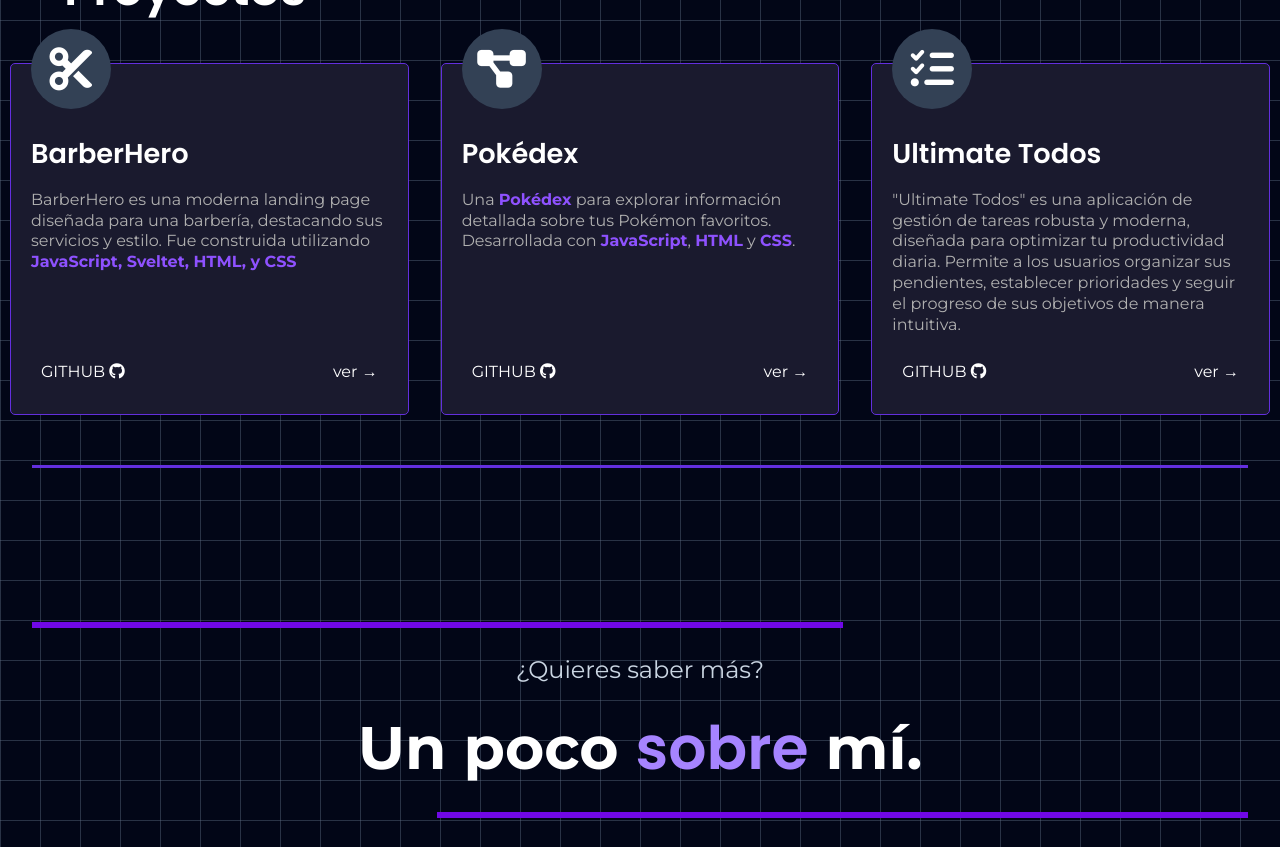
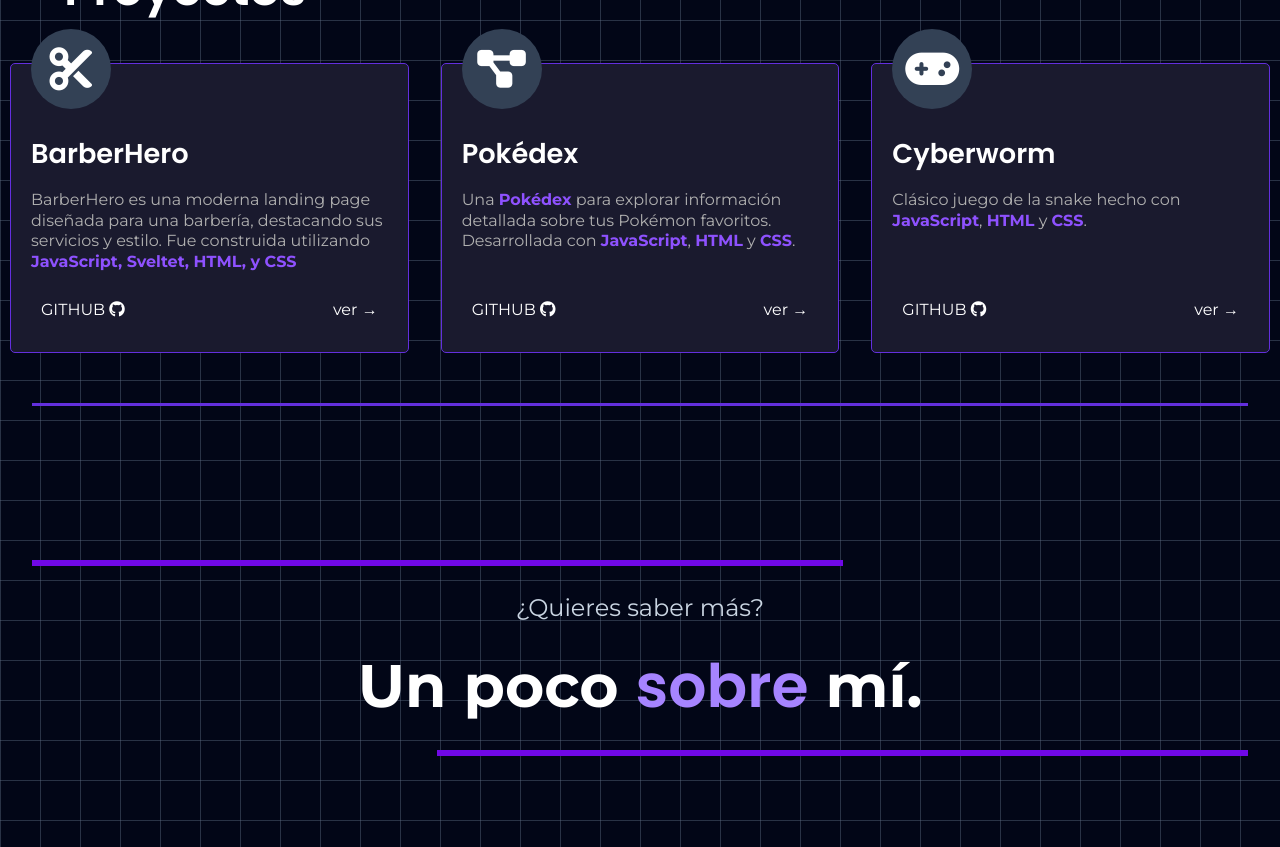
Before and after one commit to 1phiexdric/portfolio, a SvelteKit app: page / in a window 1280 px wide. Shown: the part 980-1827 px from the top of the page. Built offline with nearby package versions, Linux system fonts and the light colour scheme.

Commit message:
actualizando pestaña de proyectos

```diff
--- a/src/components/Projects.svelte
+++ b/src/components/Projects.svelte
@@ -15,14 +15,13 @@
             <strong class="text-violet-500">CSS</strong>.
 
     `
-  },{name: "Ultimate Todos", icon: "fa-solid fa-list-check",href: "",linkGithub: "",
+  },{name: "Cyberworm", icon: "fa-solid fa-gamepad",href: "https://cyberworm.netlify.app/",linkGithub: "https://github.com/1phiexdric/Juego-snake.git",
       description: `
-            "Ultimate Todos" es una aplicación de gestión de tareas robusta y moderna, diseñada para optimizar
-            tu productividad diaria. Permite a los usuarios organizar sus pendientes, establecer prioridades y
-            seguir el progreso de sus objetivos de manera intuitiva.
+            Clásico juego de la snake hecho con <strong class="text-violet-500">JavaScript</strong>,
+            <strong class="text-violet-500">HTML</strong> y
+            <strong class="text-violet-500">CSS</strong>.
 
       `
-
   }]
 </script>
 
--- a/src/components/Step.svelte
+++ b/src/components/Step.svelte
@@ -36,7 +36,7 @@
         color: white; /* Color de texto general */
         text-decoration: none; /* Elimina el subrayado por defecto de los enlaces */
         gap: 15px; /* Espacio entre elementos */
-        transition: all 0.1s;
+        transition: all 3ms;
     }
     .container_link:hover{
         border: 1px solid white;
--- a/src/components/hero.svelte
+++ b/src/components/hero.svelte
@@ -26,7 +26,7 @@
         <span class="poppins text-violet-400">Desarrollador</span> Web
       </h2>
     {/if}
-    <p class="text-base sm:text-lg md:text-xl text">
+    <p class="text-base sm:text-lg md:text-xl text font-semibold">
       Hago cosas geniales usando <!--Mis <span class="text-violet-400"> tecnologias favoritas</span> incluyen --><span
         style="color: #f7df1e;"
         class="">JavaScript</span
```
